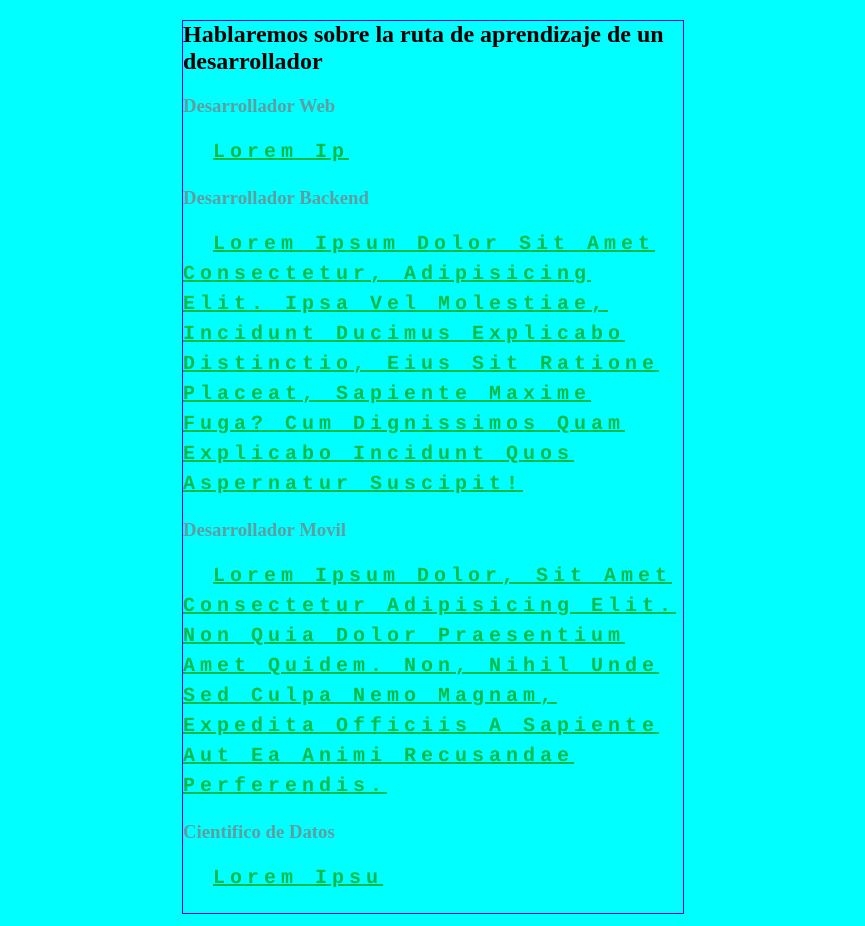
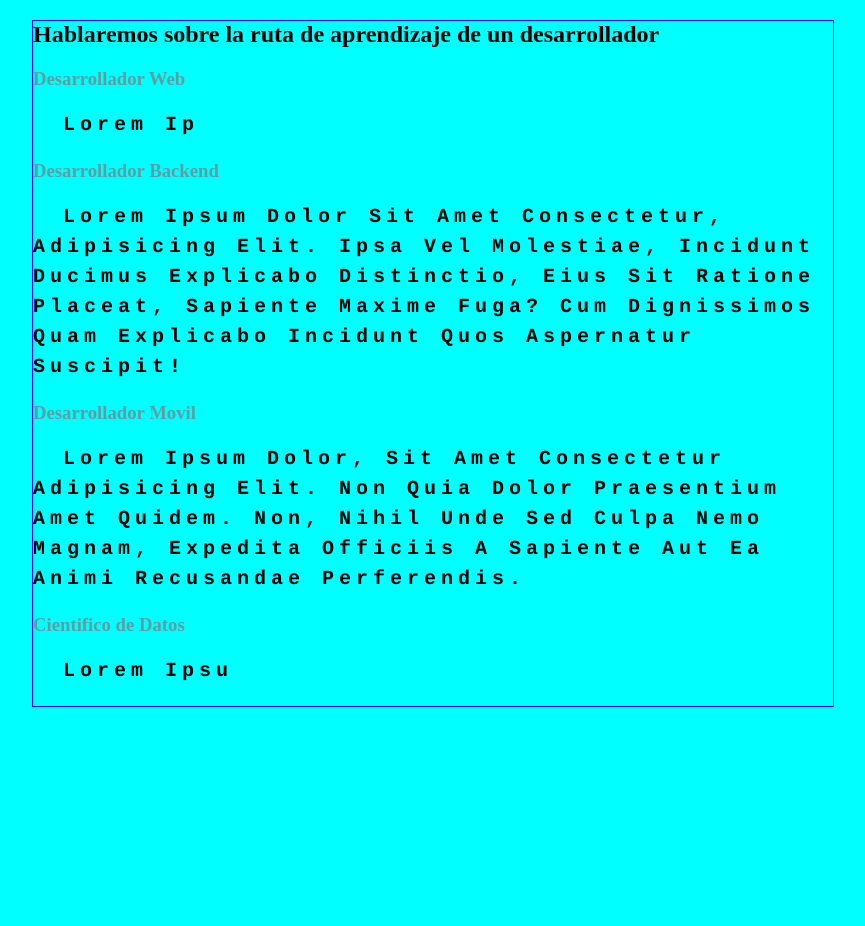
Before and after one commit to Daniel-Escobar/my_fisrt_repository, a plain HTML site: page index.html in a window 1280 px wide. Shown: the whole page, without its empty margins (207-1072 px from the left). After the commit the page ends 800 px from the top, so only its background shows below. Drawn offline with Linux system fonts and the light colour scheme.

Commit message:
Listo la plantilla para empezar

```diff
--- a/css/estilos.css
+++ b/css/estilos.css
@@ -2,7 +2,7 @@ body{
     background-color:aqua;
 }
 .main{
-    width: 500px;
+    width: 800px;
     margin: 20px auto;
     border: 1px solid blue;
 
@@ -12,13 +12,13 @@ h2{
 }
 h3{color:cadetblue;}
 
-P {color:rgb(0, 187, 72);
+P {
+    color:rgb(0, 0, 0);
     font-size:20px;
     font-family:Courier;
     font-weight:bold;
     line-height:30px;
     letter-spacing:5px;
-    text-decoration:underline;
     text-transform:capitalize;
     text-align:left;
     text-indent:30px;
```
